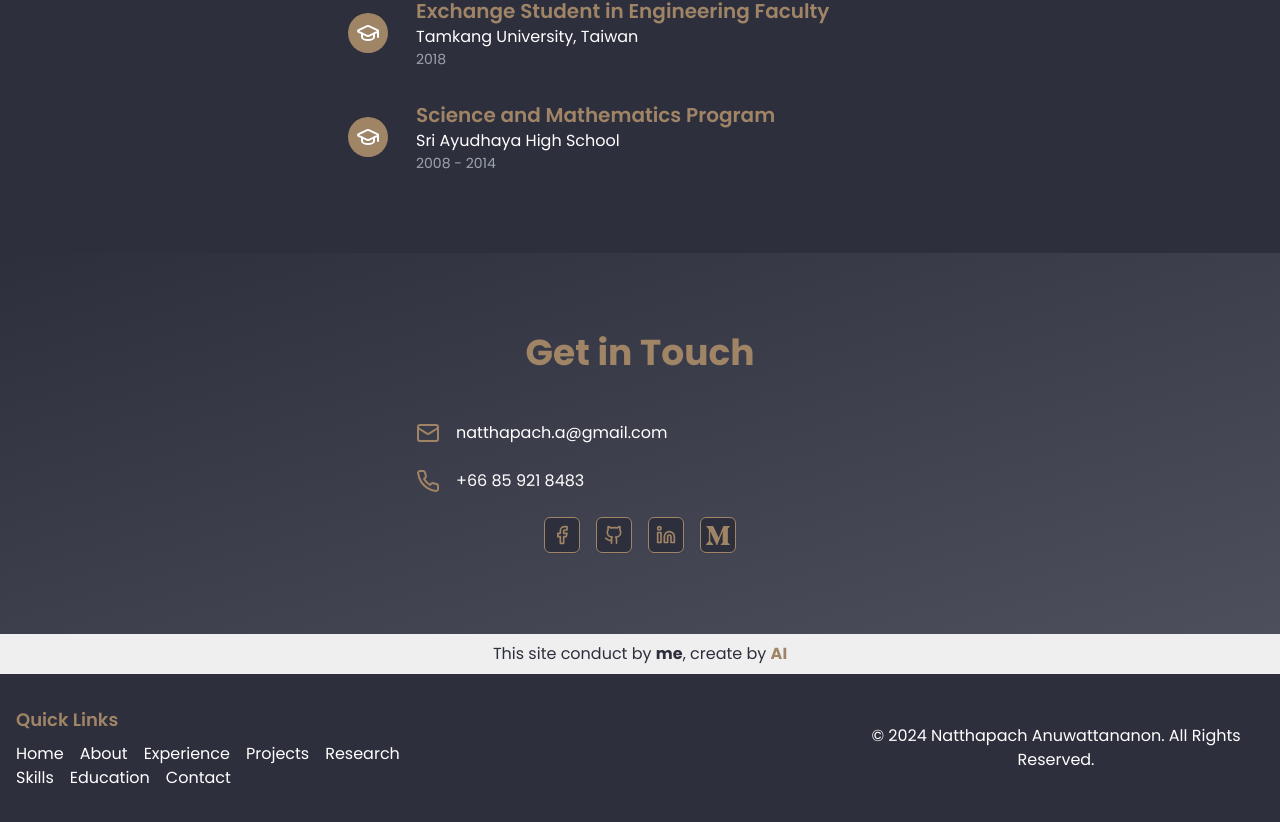
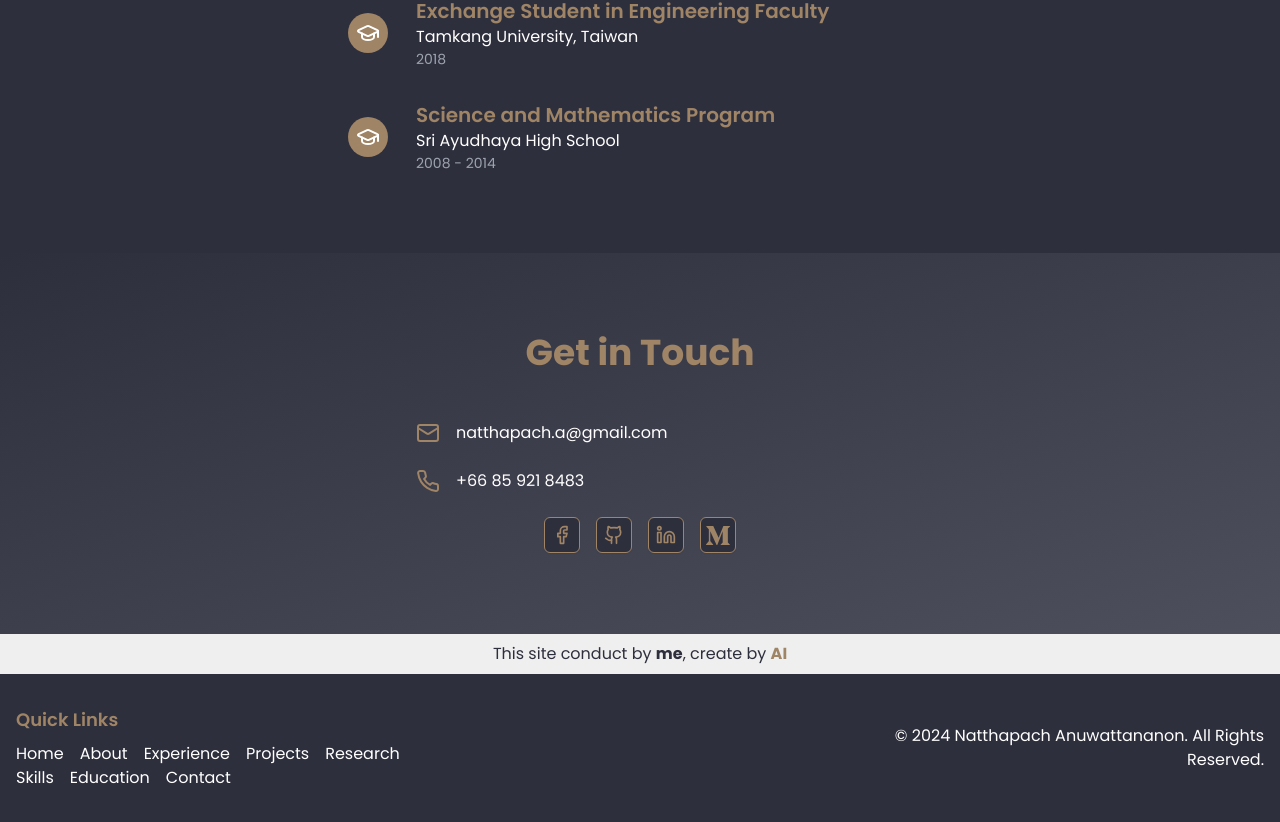
Before and after one commit to megapies/natthapach-profile-web, a Next.js app: page / in a window 1280 px wide. Shown: the part 5711-6533 px from the top of the page. Built offline with nearby package versions, Linux system fonts and the light colour scheme.

Commit message:
fix: footer

```diff
--- a/src/components/footer.tsx
+++ b/src/components/footer.tsx
@@ -15,7 +15,7 @@ export function Footer() {
                 ))}
               </nav>
             </div>
-            <div className="w-full md:w-1/3 mb-4 md:mb-0 text-center">
+            <div className="w-full md:w-1/3 mb-4 md:mb-0 text-right">
               <p>&copy; 2024 Natthapach Anuwattananon. All Rights Reserved.</p>
             </div>
           </div>
```
